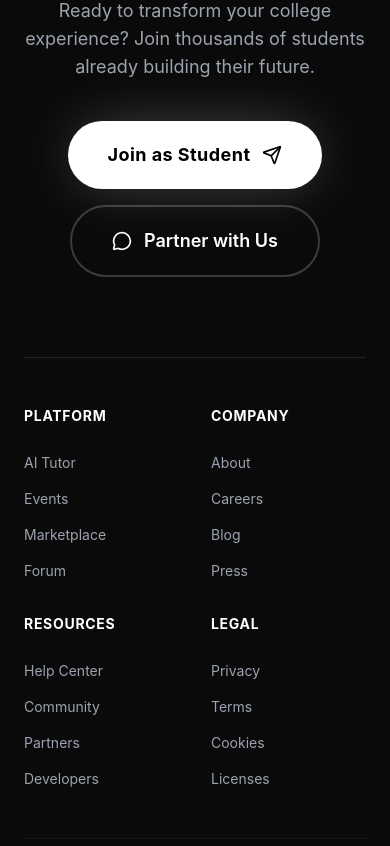
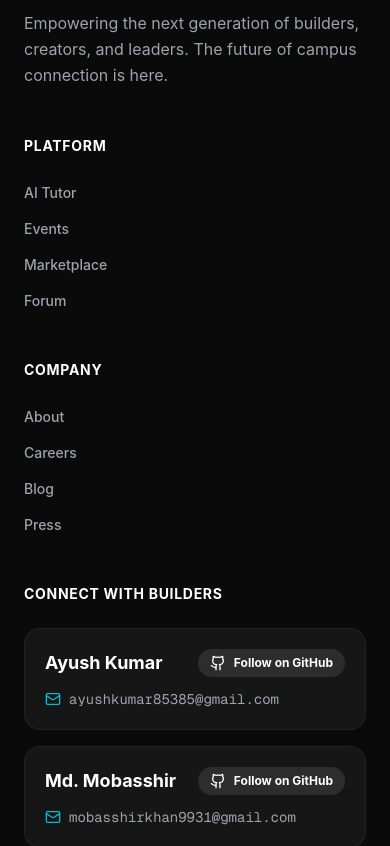
Before and after one commit to KlaerAI/klaerai, a Next.js app: page / in a window 390 px wide. Shown: the part 6900-7746 px from the top of the page. Built offline with nearby package versions, Linux system fonts and the light colour scheme.

Commit message:
changed footer

```diff
--- a/app/components/layout/Footer.tsx
+++ b/app/components/layout/Footer.tsx
@@ -3,7 +3,7 @@
 import React, {useRef, useState, useEffect} from "react";
 import {motion, useInView} from "framer-motion";
 import Link from "next/link";
-import {Send, MessageCircle} from "lucide-react";
+import {Send, MessageCircle, Github, Mail} from "lucide-react";
 
 const FOOTER_LINKS = [
   {
@@ -53,64 +53,36 @@ export function Footer() {
     >
       <div className="max-w-[1440px] mx-auto px-6 md:px-12 lg:px-20">
         {/* CTA Section */}
-        <motion.div
-          initial={{opacity: 0, y: 40}}
-          animate={isInView ? {opacity: 1, y: 0} : {}}
-          transition={{duration: 0.8, ease: [0.76, 0, 0.24, 1]}}
-          className="text-center mb-20 md:mb-28"
-        >
-          <h2 className="text-4xl md:text-5xl lg:text-7xl font-light mb-6 tracking-tight">
-            Campus{" "}
-            <span className="font-bold text-[var(--accent-cyan)]">
-              Reimagined
-            </span>
-            <span className="text-[var(--accent-cyan)]">.</span>
-          </h2>
-          <p className="text-[var(--gray-body)] text-lg md:text-xl max-w-2xl mx-auto mb-10">
-            Ready to transform your college experience? Join thousands of
-            students already building their future.
-          </p>
-
-          {/* CTA Buttons */}
-          <div className="flex flex-col sm:flex-row items-center justify-center gap-4 md:gap-6">
-            <motion.button
-              whileHover={{scale: 1.05}}
-              whileTap={{scale: 0.98}}
-              className="px-10 md:px-14 py-5 md:py-6 rounded-full bg-white text-black font-bold text-lg md:text-xl tracking-wide flex items-center gap-3 shadow-[0_0_60px_-10px_rgba(255,255,255,0.3)] hover:shadow-[0_0_80px_-10px_rgba(255,255,255,0.5)] transition-all"
-            >
-              Join as Student
-              <Send className="w-5 h-5" />
-            </motion.button>
-
-            <motion.button
-              whileHover={{scale: 1.05}}
-              whileTap={{scale: 0.98}}
-              className="px-10 md:px-12 py-5 md:py-6 rounded-full border-2 border-white/20 text-white font-semibold text-lg flex items-center gap-3 hover:border-[var(--accent-cyan)] hover:text-[var(--accent-cyan)] transition-all"
-            >
-              <MessageCircle className="w-5 h-5" />
-              Partner with Us
-            </motion.button>
-          </div>
-        </motion.div>
 
         {/* Links Grid */}
         <motion.div
           initial={{opacity: 0}}
           animate={isInView ? {opacity: 1} : {}}
           transition={{duration: 0.8, delay: 0.3}}
-          className="grid grid-cols-2 md:grid-cols-4 gap-8 md:gap-12 py-12 border-t border-white/10"
+          className="grid grid-cols-1 md:grid-cols-12 gap-12 py-16 border-t border-white/10"
         >
-          {FOOTER_LINKS.map((column, i) => (
-            <div key={i}>
-              <h4 className="text-sm font-bold tracking-wider uppercase text-white mb-6">
-                {column.title}
+          {/* Brand Column */}
+          <div className="md:col-span-4 space-y-6">
+            <h4 className="text-xl font-bold text-white tracking-tight">
+              Digital<span className="text-[var(--accent-cyan)]">Campus</span>
+            </h4>
+            <p className="text-[var(--gray-body)] leading-relaxed max-w-sm">
+              Empowering the next generation of builders, creators, and leaders.
+              The future of campus connection is here.
+            </p>
+          </div>
+
+          {/* Links Columns */}
+          <div className="md:col-span-2 space-y-6">
+            <h4 className="text-sm font-bold tracking-wider uppercase text-white">
+              Platform
             </h4>
             <ul className="space-y-3">
-                {column.links.map((link, j) => (
-                  <li key={j}>
+              {["AI Tutor", "Events", "Marketplace", "Forum"].map((link) => (
+                <li key={link}>
                   <Link
                     href="#"
-                      className="text-[var(--gray-body)] hover:text-white transition-colors text-sm"
+                    className="text-[var(--gray-body)] hover:text-[var(--accent-cyan)] transition-colors text-sm font-medium"
                   >
                     {link}
                   </Link>
@@ -118,7 +90,82 @@ export function Footer() {
               ))}
             </ul>
           </div>
+
+          <div className="md:col-span-2 space-y-6">
+            <h4 className="text-sm font-bold tracking-wider uppercase text-white">
+              Company
+            </h4>
+            <ul className="space-y-3">
+              {["About", "Careers", "Blog", "Press"].map((link) => (
+                <li key={link}>
+                  <Link
+                    href="#"
+                    className="text-[var(--gray-body)] hover:text-[var(--accent-cyan)] transition-colors text-sm font-medium"
+                  >
+                    {link}
+                  </Link>
+                </li>
               ))}
+            </ul>
+          </div>
+
+          {/* Connect with Builders Column */}
+          <div className="md:col-span-4 space-y-6">
+            <h4 className="text-sm font-bold tracking-wider uppercase text-white">
+              Connect with Builders
+            </h4>
+            <div className="space-y-4">
+              {/* Ayush */}
+              <div className="group p-5 rounded-2xl bg-white/5 border border-white/5 hover:border-[var(--accent-cyan)]/30 hover:bg-[var(--accent-cyan)]/5 transition-all duration-300">
+                <div className="flex items-center justify-between mb-3">
+                  <span className="text-white font-bold text-lg">
+                    Ayush Kumar
+                  </span>
+                  <a
+                    href="https://github.com/ayushkumar320"
+                    target="_blank"
+                    rel="noopener noreferrer"
+                    className="flex items-center gap-2 px-3 py-1.5 rounded-full bg-white/10 hover:bg-[var(--accent-cyan)] hover:text-black transition-all group-hover:scale-105"
+                  >
+                    <Github className="w-4 h-4" />
+                    <span className="text-xs font-bold">Follow on GitHub</span>
+                  </a>
+                </div>
+                <a
+                  href="mailto:ayushkumar85385@gmail.com"
+                  className="text-sm text-[var(--gray-body)] group-hover:text-white transition-colors font-mono break-all flex items-center gap-2"
+                >
+                  <Mail className="w-4 h-4 text-[var(--accent-cyan)]" />
+                  ayushkumar85385@gmail.com
+                </a>
+              </div>
+
+              {/* Mobasshir */}
+              <div className="group p-5 rounded-2xl bg-white/5 border border-white/5 hover:border-[var(--accent-cyan)]/30 hover:bg-[var(--accent-cyan)]/5 transition-all duration-300">
+                <div className="flex items-center justify-between mb-3">
+                  <span className="text-white font-bold text-lg">
+                    Md. Mobasshir
+                  </span>
+                  <a
+                    href="https://github.com/mobi2400"
+                    target="_blank"
+                    rel="noopener noreferrer"
+                    className="flex items-center gap-2 px-3 py-1.5 rounded-full bg-white/10 hover:bg-[var(--accent-cyan)] hover:text-black transition-all group-hover:scale-105"
+                  >
+                    <Github className="w-4 h-4" />
+                    <span className="text-xs font-bold">Follow on GitHub</span>
+                  </a>
+                </div>
+                <a
+                  href="mailto:mobasshirkhan9931@gmail.com"
+                  className="text-sm text-[var(--gray-body)] group-hover:text-white transition-colors font-mono break-all flex items-center gap-2"
+                >
+                  <Mail className="w-4 h-4 text-[var(--accent-cyan)]" />
+                  mobasshirkhan9931@gmail.com
+                </a>
+              </div>
+            </div>
+          </div>
         </motion.div>
 
         {/* Bottom Bar */}
```
Lines whose indentation alone changed are shown as unchanged.
